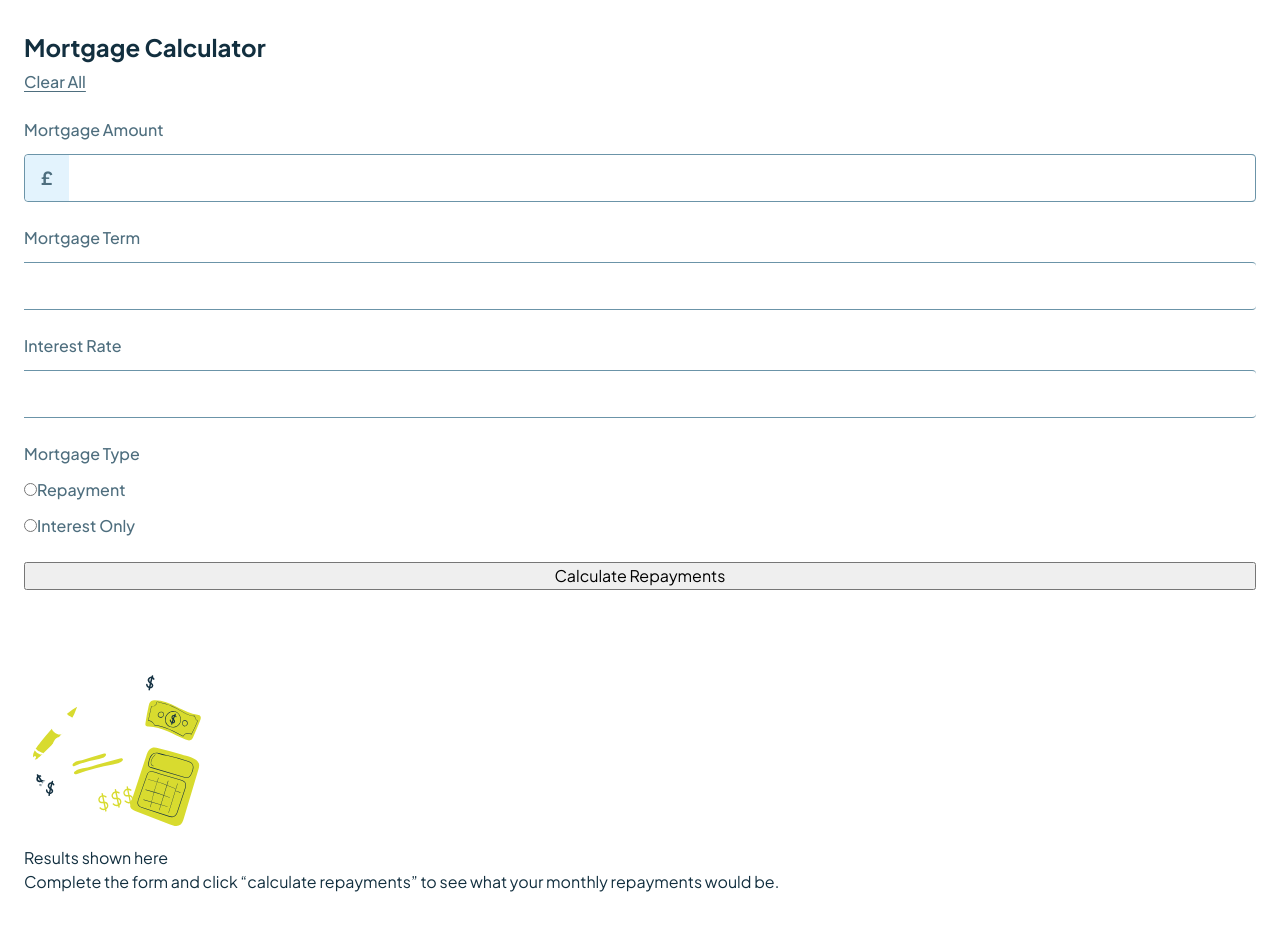
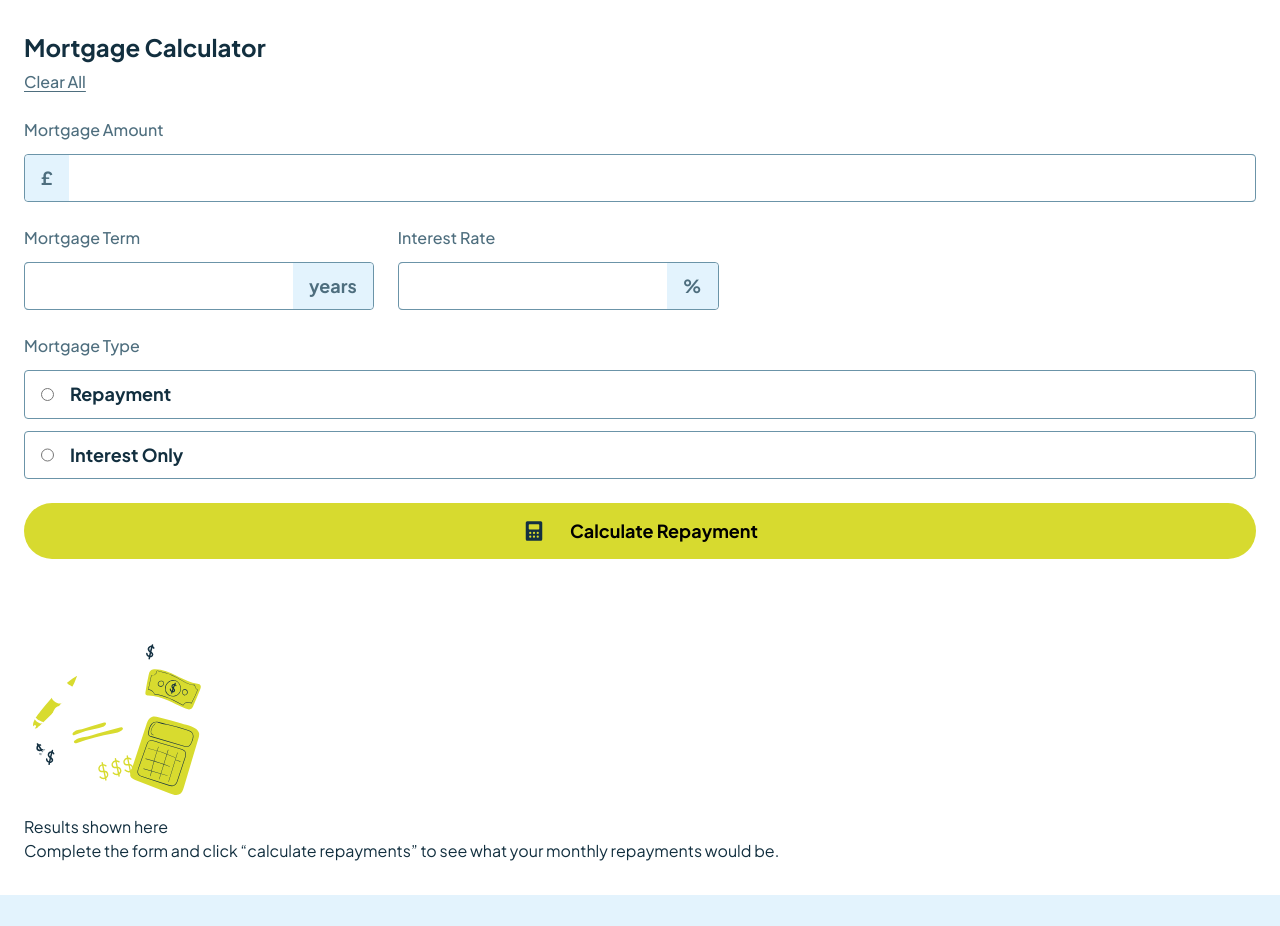
Before and after one commit to KaiWaldrant/fem-mort-repay-calc, a React (Vite) app: page / in a window 1280 px wide. After the commit the page ends 895 px from the top, so only its background shows below. Built offline with nearby package versions, Linux system fonts and the light colour scheme.

Commit message:
Update form styling

```diff
--- /dev/null
+++ b/src/assets/images/icon-calculator.tsx
@@ -0,0 +1,17 @@
+export default function IconCalculator() {
+	return (
+		<svg
+			xmlns="http://www.w3.org/2000/svg"
+			width="24"
+			height="24"
+			fill="none"
+			viewBox="0 0 24 24"
+			aria-label="calculator"
+		>
+			<path
+				fill="#133041"
+				d="M18.75 2.25H5.25a1.5 1.5 0 0 0-1.5 1.5v16.5a1.5 1.5 0 0 0 1.5 1.5h13.5a1.5 1.5 0 0 0 1.5-1.5V3.75a1.5 1.5 0 0 0-1.5-1.5Zm-10.5 16.5a1.125 1.125 0 1 1 0-2.25 1.125 1.125 0 0 1 0 2.25Zm0-3.75a1.125 1.125 0 1 1 0-2.25 1.125 1.125 0 0 1 0 2.25ZM12 18.75a1.125 1.125 0 1 1 0-2.25 1.125 1.125 0 0 1 0 2.25ZM12 15a1.125 1.125 0 1 1 0-2.25A1.125 1.125 0 0 1 12 15Zm3.75 3.75a1.125 1.125 0 1 1 0-2.25 1.125 1.125 0 0 1 0 2.25Zm0-3.75a1.125 1.125 0 1 1 0-2.25 1.125 1.125 0 0 1 0 2.25Zm1.5-5.25a.75.75 0 0 1-.75.75h-9a.75.75 0 0 1-.75-.75V6a.75.75 0 0 1 .75-.75h9a.75.75 0 0 1 .75.75v3.75Z"
+			/>
+		</svg>
+	)
+}
--- a/src/components/input-form.tsx
+++ b/src/components/input-form.tsx
@@ -1,4 +1,5 @@
 import { useForm } from "react-hook-form"
+import IconCalculator from "../assets/images/icon-calculator"
 
 interface InputFormProps {
 	calcMortgage: (data: IFormInputs) => void
@@ -39,8 +40,8 @@ export default function InputForm({ calcMortgage, clearAll }: InputFormProps) {
 			<div className="form-content">
 				<label>
 					Mortgage Amount
-					<div className="input-group">
-						<p className="amount-unit">£</p>
+					<div className="input-group input-left">
+						<p className="input-unit">£</p>
 						<input
 							id="mortgageAmount"
 							type="number"
@@ -48,24 +49,29 @@ export default function InputForm({ calcMortgage, clearAll }: InputFormProps) {
 							aria-invalid={errors.mortgageAmount ? "true" : "false"}
 						/>
 					</div>
+					{errors.mortgageAmount?.type === "required" && (
+						<span className="error-message">This field is required</span>
+					)}
 				</label>
-				{errors.mortgageAmount?.type === "required" && (
-					<span>This field is required</span>
-				)}
+				<div className="grouped">
 					<label>
 						Mortgage Term
+						<div className="input-group input-right">
 							<input
 								id="mortgageTerm"
 								type="number"
 								{...register("mortgageTerm", { required: true })}
 								aria-invalid={errors.mortgageTerm ? "true" : "false"}
 							/>
+							<p className="input-unit">years</p>
+						</div>
+						{errors.mortgageTerm?.type === "required" && (
+							<span className="error-message">This field is required</span>
+						)}
 					</label>
-				{errors.mortgageTerm?.type === "required" && (
-					<span>This field is required</span>
-				)}
 					<label>
 						Interest Rate
+						<div className="input-group input-right">
 							<input
 								id="interestRate"
 								type="number"
@@ -73,10 +79,13 @@ export default function InputForm({ calcMortgage, clearAll }: InputFormProps) {
 								{...register("interestRate", { required: true })}
 								aria-invalid={errors.interestRate ? "true" : "false"}
 							/>
+							<p className="input-unit">%</p>
+						</div>
+						{errors.interestRate?.type === "required" && (
+							<span className="error-message">This field is required</span>
+						)}
 					</label>
-				{errors.interestRate?.type === "required" && (
-					<span>This field is required</span>
-				)}
+				</div>
 				<div className="radio-group">
 					<p className="label">Mortgage Type</p>
 					<label>
@@ -98,12 +107,13 @@ export default function InputForm({ calcMortgage, clearAll }: InputFormProps) {
 						Interest Only
 					</label>
 					{errors.mortgageType?.type === "required" && (
-						<span>This field is required</span>
+						<span className="error-message">This field is required</span>
 					)}
 				</div>
 			</div>
 			<button className="form-btn" type="submit">
-				Calculate Repayments
+				<IconCalculator />
+				<p>Calculate Repayment</p>
 			</button>
 		</form>
 	)
--- a/src/index.css
+++ b/src/index.css
@@ -88,7 +88,7 @@ section {
 	display: grid;
 	gap: 1.5rem;
 
-	& > * {
+	& > label {
 		display: grid;
 		gap: 0.75rem;
 	}
@@ -105,6 +105,7 @@ input {
 	font-weight: 700;
 	line-height: 1.25;
 	color: var(--clr-slate-900);
+	cursor: pointer;
 }
 
 .input-group {
@@ -117,7 +118,7 @@ input {
 	&:focus-within {
 		border: 1px solid var(--clr-lime);
 
-		& .amount-unit {
+		& .input-unit {
 			color: var(--clr-slate-900);
 			background-color: var(--clr-lime);
 		}
@@ -128,16 +129,47 @@ input {
 	}
 }
 
-.amount-unit {
-	padding-block: 0.75rem;
+.input-group,
+.input-group input {
+	&:hover {
+		border-color: var(--clr-slate-900);
+	}
+}
+
+.input-left {
+	& .input-unit {
+		border-top-left-radius: 4px;
+		border-bottom-left-radius: 4px;
+	}
+
+	& input {
+		border-top-right-radius: 4px;
+		border-bottom-right-radius: 4px;
+	}
+}
+
+.input-right {
+	& .input-unit {
+		border-top-right-radius: 4px;
+		border-bottom-right-radius: 4px;
+	}
+
+	& input {
+		border-top-left-radius: 4px;
+		border-bottom-left-radius: 4px;
+	}
+}
+
+.input-unit {
+	height: 100%;
+	display: flex;
+	align-items: center;
 	padding-inline: 1rem;
 	font-size: 1.125rem;
 	font-weight: 700;
 	line-height: 1.25;
 	color: var(--clr-slate-700);
 	background-color: var(--clr-slate-100);
-	border-top-left-radius: 4px;
-	border-bottom-left-radius: 4px;
 }
 
 input[type="number"] {
@@ -149,10 +181,7 @@ input[type="number"] {
 	color: var(--clr-slate-900);
 
 	border: 1px solid var(--clr-slate-500);
-	border-right: none;
-	border-left: none;
-	border-top-right-radius: 4px;
-	border-bottom-right-radius: 4px;
+	border-inline: none;
 
 	&:focus-visible {
 		outline: transparent;
@@ -165,11 +194,95 @@ input::-webkit-inner-spin-button {
 	-webkit-appearance: none;
 }
 
-#mortgageAmount::before {
-	position: absolute;
-	left: 0;
-	width: 44px;
-	height: 48px;
-	color: var(--clr-slate-700);
-	content: "£";
+.grouped {
+	display: flex;
+	gap: 1.5rem;
+
+	& > label {
+		display: grid;
+		gap: 0.75rem;
+		align-content: start;
+	}
 }
+
+.radio-group {
+	display: grid;
+	gap: 0.75rem;
+
+	& > label {
+		display: flex;
+		gap: 1rem;
+		width: 100%;
+		padding-block: 0.75rem;
+		padding-inline: 1rem;
+		font-size: 1.125rem;
+		font-weight: 700;
+		line-height: 1.25;
+
+		color: var(--clr-slate-900);
+
+		cursor: pointer;
+		border: 1px solid var(--clr-slate-500);
+		border-radius: 4px;
+
+		&:hover,
+		&:focus {
+			border-color: var(--clr-lime);
+		}
+	}
+	& input[type="radio"] {
+		accent-color: var(--clr-lime);
+	}
+
+	& label:has(input[type="radio"]:checked) {
+		background-color: hsl(from var(--clr-lime) h s l / 0.15);
+		border-color: var(--clr-lime);
+	}
+}
+
+.form-btn {
+	display: flex;
+	gap: 1.5rem;
+	align-items: center;
+	justify-content: center;
+
+	height: 56px;
+	padding-inline: 2.5rem;
+
+	font-size: 1.125rem;
+	font-weight: 700;
+	line-height: 1.25;
+
+	cursor: pointer;
+
+	outline: transparent;
+	background-color: var(--clr-lime);
+	border: none;
+	border-radius: 100vw;
+}
+
+.form-btn:hover,
+.form-btn:focus {
+	background-color: hsl(from var(--clr-lime) h s l / 0.5);
+}
+
+.error-message {
+	font-size: 0.875rem;
+	font-weight: 500;
+	color: var(--clr-red);
+}
+
+label:has(span.error-message) {
+	.input-group {
+		border-color: var(--clr-red);
+
+		& .input-unit {
+			color: var(--clr-white);
+			background-color: var(--clr-red);
+		}
+
+		& input {
+			border-color: var(--clr-red);
+		}
+	}
+}
```
Also changed, not shown: src/assets/images/icon-calculator.svg (deleted). Lines whose indentation alone changed are shown as unchanged.
